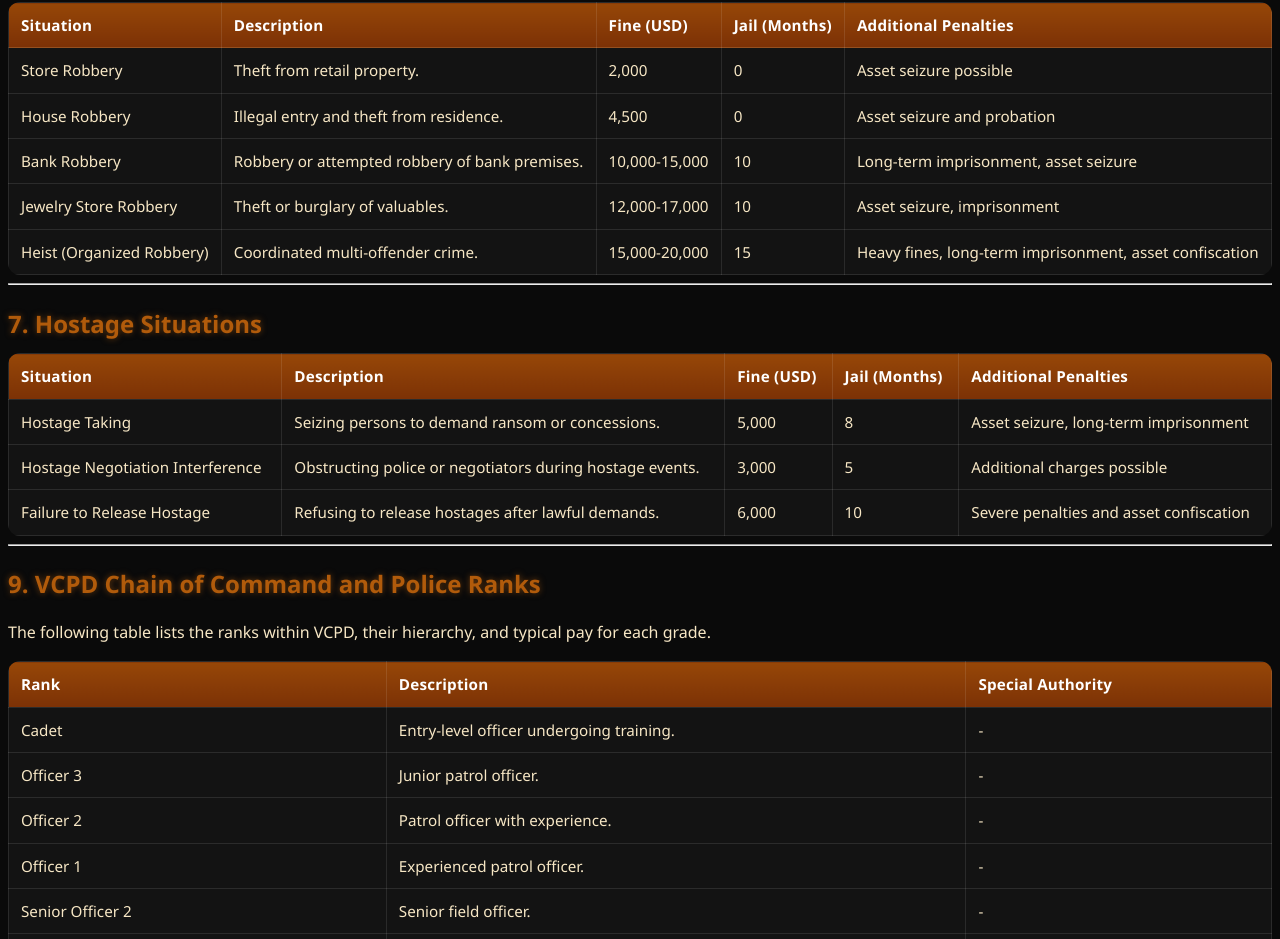
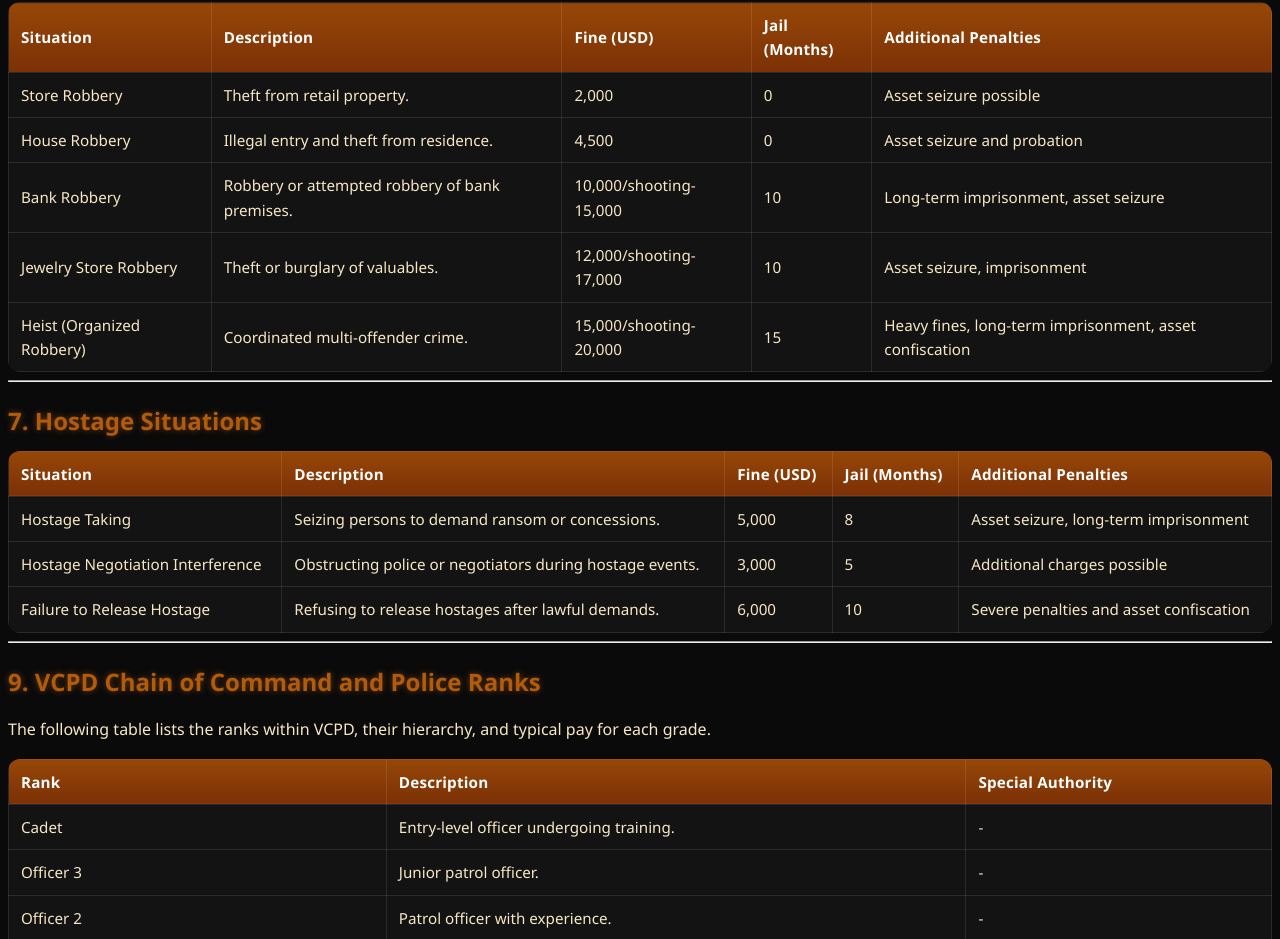
Before and after one commit to darksoulbest/ventypd, a plain HTML site: page index.html in a window 1280 px wide. Shown: the part 2469-3408 px from the top of the page. Drawn offline with Linux system fonts and the light colour scheme.

Commit message:
Update index.html

```diff
--- a/index.html
+++ b/index.html
@@ -124,9 +124,9 @@
       <tbody>
         <tr><td>Store Robbery</td><td>Theft from retail property.</td><td>2,000</td><td>0</td><td>Asset seizure possible</td></tr>
         <tr><td>House Robbery</td><td>Illegal entry and theft from residence.</td><td>4,500</td><td>0</td><td>Asset seizure and probation</td></tr>
-        <tr><td>Bank Robbery</td><td>Robbery or attempted robbery of bank premises.</td><td>10,000-15,000</td><td>10</td><td>Long-term imprisonment, asset seizure</td></tr>
-        <tr><td>Jewelry Store Robbery</td><td>Theft or burglary of valuables.</td><td>12,000-17,000</td><td>10</td><td>Asset seizure, imprisonment</td></tr>
-        <tr><td>Heist (Organized Robbery)</td><td>Coordinated multi-offender crime.</td><td>15,000-20,000</td><td>15</td><td>Heavy fines, long-term imprisonment, asset confiscation</td></tr>
+        <tr><td>Bank Robbery</td><td>Robbery or attempted robbery of bank premises.</td><td>10,000/shooting-15,000</td><td>10</td><td>Long-term imprisonment, asset seizure</td></tr>
+        <tr><td>Jewelry Store Robbery</td><td>Theft or burglary of valuables.</td><td>12,000/shooting-17,000</td><td>10</td><td>Asset seizure, imprisonment</td></tr>
+        <tr><td>Heist (Organized Robbery)</td><td>Coordinated multi-offender crime.</td><td>15,000/shooting-20,000</td><td>15</td><td>Heavy fines, long-term imprisonment, asset confiscation</td></tr>
       </tbody>
     </table>
 
```
